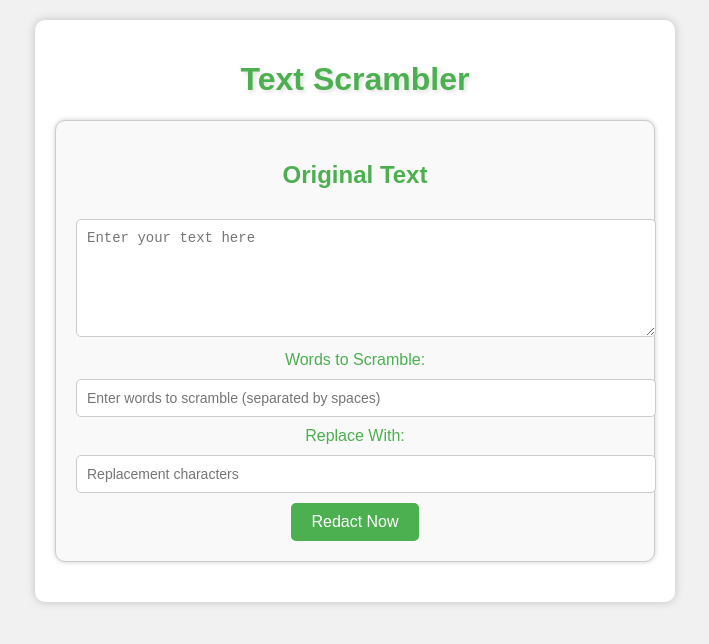
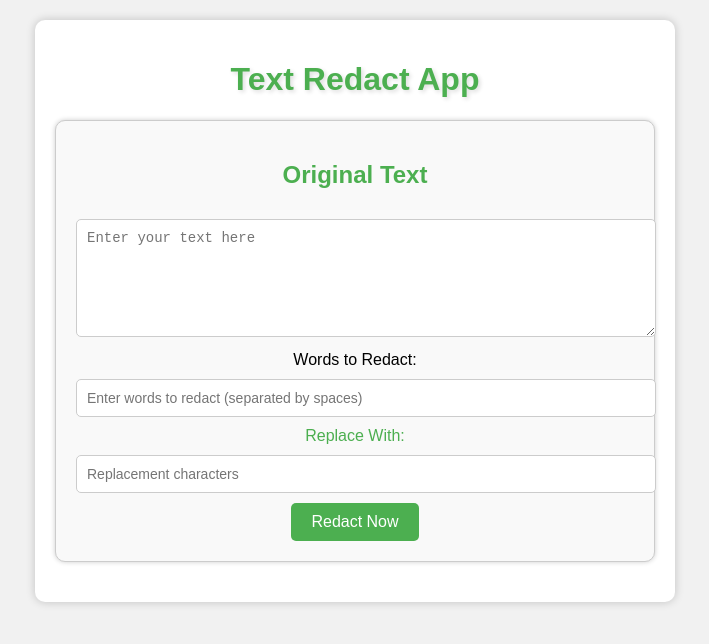
Before and after one commit to Dayolabi/RedactApp, a plain HTML site: page index.html in a window 1280 px wide. Shown: the whole page, without its empty margins (285-994 px from the left). Drawn offline with Linux system fonts and the light colour scheme.

Commit message:
Update index.html

```diff
--- a/index.html
+++ b/index.html
@@ -1,25 +1,27 @@
 <!DOCTYPE html>
 <html>
+
 <head>
-    <title>Text Scrambler</title>
+    <title>Text Redact App</title>
     <link rel="stylesheet" type="text/css" href="styles.css">
 </head>
+
 <body>
     <div class="container">
-        <h1>Text Scrambler</h1>
+        <h1>Text Redact App</h1>
         <div class="input-container">
             <h2>Original Text</h2>
             <textarea id="originalText" rows="6" cols="50" placeholder="Enter your text here"></textarea>
-            <label for="wordsToScramble">Words to Scramble:</label>
-            <input type="text" id="wordsToScramble" placeholder="Enter words to scramble (separated by spaces)">
+            <label for="wordsToRedact">Words to Redact:</label>
+            <input type="text" id="wordsToRedact" placeholder="Enter words to redact (separated by spaces)">
             <label for="replaceWith">Replace With:</label>
             <input type="text" id="replaceWith" placeholder="Replacement characters">
             <button id="redactButton">Redact Now</button>
         </div>
 
         <div id="output-container">
-            <h2>Scrambled Text</h2>
-            <p id="scrambledText"></p>
+            <h2>Redacted Text</h2>
+            <p id="redactedText"></p>
             <div class="stats">
                 <p id="stats"></p>
                 <div class="buttons">
@@ -32,4 +34,5 @@
 
     <script src="index.js"></script>
 </body>
+
 </html>
```
